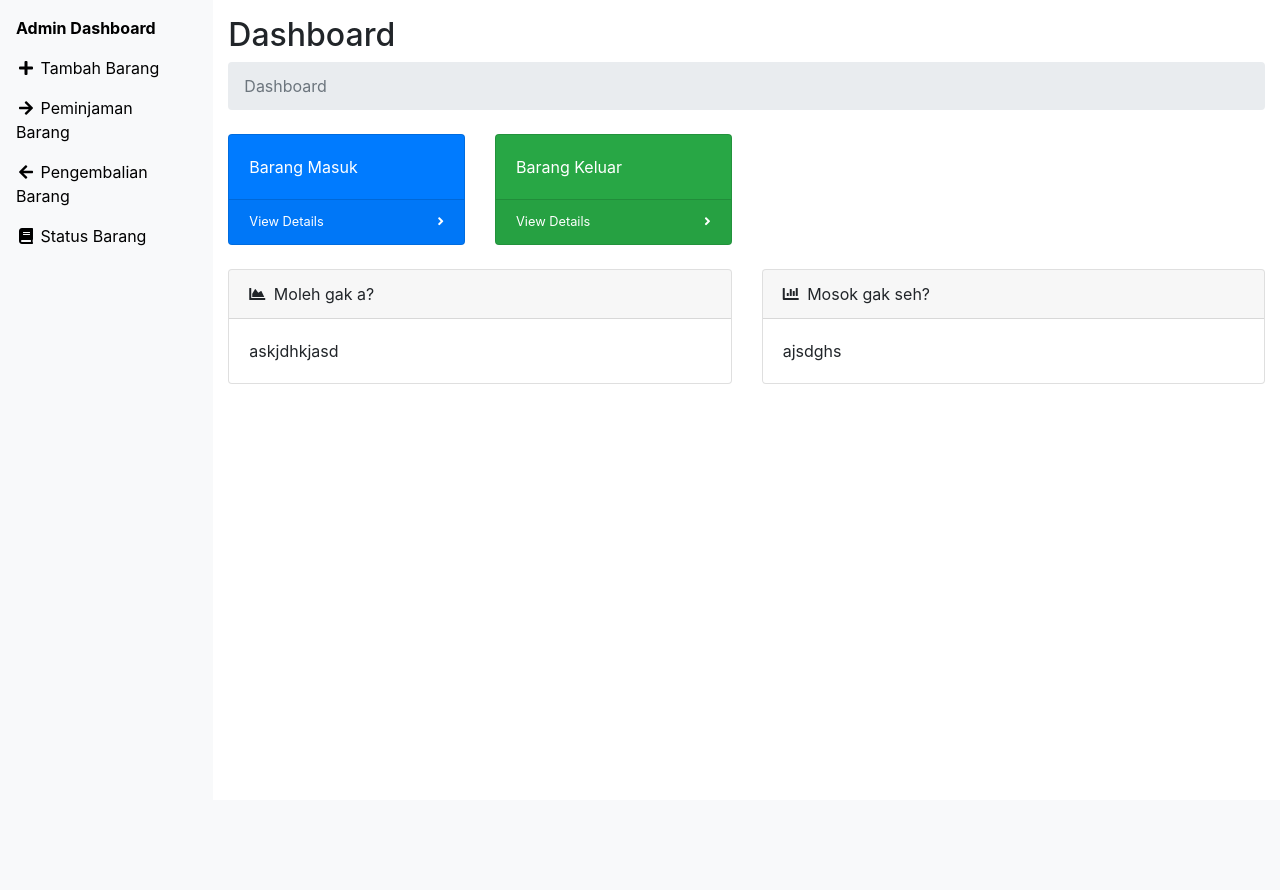
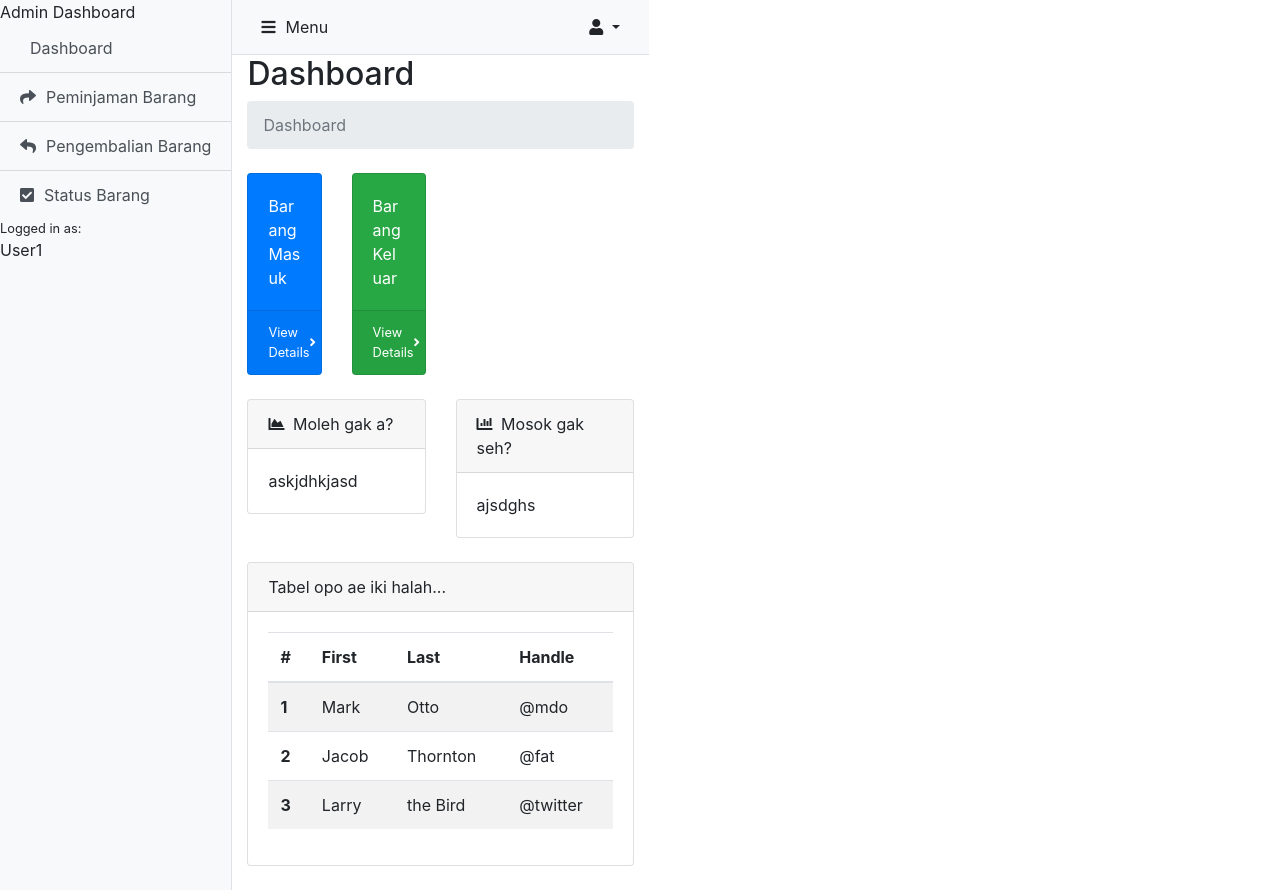
Before and after one commit to aldiwira/gudangku, a CodeIgniter app: page /database/index.php/main/Admin in a window 1280 px wide. Before the commit the page ends 384 px from the top, so only its background shows below. Run offline with CodeIgniter, Linux system fonts and the light colour scheme; some libraries are stand-ins or nearby versions.

Commit message:
Change layout admin

```diff
--- a/application/controllers/Main.php
+++ b/application/controllers/Main.php
@@ -14,9 +14,9 @@ class Main extends CI_Controller
 
     public function Admin()
     {
-        $data['title'] = "Login";
+        $data['title'] = "Admin Dashboard";
+        $this->load->view('template/main', $data);
         $data['content'] = $this->load->view('admin/dashboard');
-        $this->load->view('template/main', $data);
     }
 }
 
--- a/application/views/admin/dashboard.php
+++ b/application/views/admin/dashboard.php
@@ -6,56 +6,77 @@
     <meta name="viewport" content="width=device-width, initial-scale=1.0">
     <title>Admin Dashboard</title>
     <link rel="stylesheet" href="https://pro.fontawesome.com/releases/v5.10.0/css/all.css" integrity="sha384-AYmEC3Yw5cVb3ZcuHtOA93w35dYTsvhLPVnYs9eStHfGJvOvKxVfELGroGkvsg+p" crossorigin="anonymous" />
+    <link rel="stylesheet" href="<?= base_url() ?>assets/css/admin.css">
 </head>
 
-<style>
-    body,
-    html {
-        height: 100%;
-    }
+<body>
 
-    @media (min-width: 768px) {
-        aside {
-            height: 100%;
-        }
-    }
+    <div class="d-flex" id="wrapper">
 
-    .link {
-        color: black;
-    }
+        <!-- Sidebar -->
+        <div class="bg-light border-right" id="sidebar-wrapper">
+            <div class="sidebar-heading">Admin Dashboard </div>
+            <div class="list-group list-group-flush">
+                <a href="#" class="list-group-item list-group-item-action bg-light"><i class="fa fa-tachometer" style="margin-right: 10px;" aria-hidden="true"></i>Dashboard</a>
+                <a href="#" class="list-group-item list-group-item-action bg-light"><i class="fa fa-share" style="margin-right: 10px;" aria-hidden=" true"></i>Peminjaman Barang</a>
+                <a href="#" class="list-group-item list-group-item-action bg-light"><i class="fa fa-reply" style="margin-right: 10px;" aria-hidden=" true"></i>Pengembalian Barang</a>
+                <a href="#" class="list-group-item list-group-item-action bg-light"><i class="fa fa-check-square" style="margin-right: 10px;" aria-hidden="true"></i>Status Barang</a>
+            </div>
+            <div class="bg-light" id="box">
+                <div class="small">Logged in as:</div>
+                User1
+            </div>
+        </div>
+        <!-- /#sidebar-wrapper -->
 
-    .box {
-        border: 2px solid gray;
-    }
-</style>
+        <!-- Page Content -->
+        <div id="page-content-wrapper">
 
-<body>
-    <div class="container-fluid h-100">
-        <div class="row h-100">
-            <aside class="col-12 col-md-2 p-0 bg-light fixed-top">
-                <nav class="navbar navbar-expand navbar bg-light flex-md-column flex-row align-items-start py-2">
-                    <div class="collapse navbar-collapse align-items-start">
-                        <ul class="flex-md-column flex-row navbar-nav w-100 justify-content-between">
-                            <li class="nav-item">
-                                <a class="nav-link pl-0 text-nowrap link" href="#"><span class="font-weight-bold">Admin Dashboard</span></a>
-                            </li>
-                            <li class="nav-item">
-                                <a class="nav-link pl-0 link" href="#"><i class="fa fa-plus fa-fw"></i> <span class="d-none d-md-inline">Tambah Barang</span></a>
-                            </li>
-                            <li class="nav-item">
-                                <a class="nav-link pl-0 link" href="#"><i class="fa fa-arrow-right fa-fw"></i> <span class="d-none d-md-inline">Peminjaman Barang</span></a>
-                            </li>
-                            <li class="nav-item">
-                                <a class="nav-link pl-0 link" href="#"><i class="fa fa-arrow-left fa-fw"></i> <span class="d-none d-md-inline">Pengembalian Barang</span></a>
-                            </li>
-                            <li class="nav-item">
-                                <a class="nav-link pl-0 link" href="#"><i class="fa fa-book fa-fw"></i> <span class="d-none d-md-inline">Status Barang</span></a>
-                            </li>
-                        </ul>
+            <!-- Navbar -->
+            <nav class="navbar navbar-light bg-light border-bottom">
+                <button class="btn btn-white" id="menu-toggle"><i class="fa fa-bars" style="margin-right: 10px;"></i>Menu</button>
+                <div class="user">
+                    <div class="dropdown">
+                        <button class="btn dropdown-toggle" type="button" id="dropdownMenu2" data-toggle="dropdown" aria-haspopup="true" aria-expanded="false">
+                            <i class="fa fa-user" aria-hidden="true"></i>
+                        </button>
+                        <div class="dropdown-menu dropdown-menu-right" aria-labelledby="dropdownMenu2">
+                            <button type="button" class="dropdown-item" data-toggle="modal" data-target="#changePassword"> Change Password </button>
+                            <button class="dropdown-item" type="button">Logout</button>
+                        </div>
                     </div>
-                </nav>
-            </aside>
-            <main class="col offset-md-2 bg-faded py-3">
+                    <!-- Modal -->
+                    <div class="modal fade" id="changePassword" tabindex="-1" aria-labelledby="user" aria-hidden="true">
+                        <div class="modal-dialog">
+                            <div class="modal-content">
+                                <div class="modal-header">
+                                    <h5 class="modal-title" id="changePassword">Change Password</h5>
+                                    <button type="button" class="close" data-dismiss="modal" aria-label="Close">
+                                        <span aria-hidden="true">&times;</span>
+                                    </button>
+                                </div>
+                                <div class="modal-body">
+                                    <form>
+                                        <div class="form-group">
+                                            <label for="oldPassword">Password Lama</label>
+                                            <input type="password" class="form-control">
+                                        </div>
+                                        <div class="form-group">
+                                            <label for="newPass">Password Baru</label>
+                                            <input type="password" class="form-control" id="newPass">
+                                        </div>
+                                        <button type="submit" class="btn btn-primary float-right">Submit</button>
+                                    </form>
+                                </div>
+                            </div>
+                        </div>
+                    </div>
+                </div>
+            </nav>
+            <!-- End Navbar -->
+
+            <!-- Content -->
+            <div class="container-fluid">
                 <h2>Dashboard</h2>
                 <ol class="breadcrumb mb-4">
                     <li class="breadcrumb-item active">Dashboard</li>
@@ -81,8 +102,6 @@
                         </div>
                     </div>
                 </div>
-
-                <!-- Table barang masuk/keluar/booking -->
                 <div class="row">
                     <div class="col-xl-6">
                         <div class="card mb-4">
@@ -107,10 +126,59 @@
                         </div>
                     </div>
                 </div>
-            </main>
+
+                <div class="card mb-4">
+                    <div class="card-header">
+                        Tabel opo ae iki halah...
+                    </div>
+                    <div class="card-body">
+                        <table class="table table-striped">
+                            <thead>
+                                <tr>
+                                    <th scope="col">#</th>
+                                    <th scope="col">First</th>
+                                    <th scope="col">Last</th>
+                                    <th scope="col">Handle</th>
+                                </tr>
+                            </thead>
+                            <tbody>
+                                <tr>
+                                    <th scope="row">1</th>
+                                    <td>Mark</td>
+                                    <td>Otto</td>
+                                    <td>@mdo</td>
+                                </tr>
+                                <tr>
+                                    <th scope="row">2</th>
+                                    <td>Jacob</td>
+                                    <td>Thornton</td>
+                                    <td>@fat</td>
+                                </tr>
+                                <tr>
+                                    <th scope="row">3</th>
+                                    <td>Larry</td>
+                                    <td>the Bird</td>
+                                    <td>@twitter</td>
+                                </tr>
+                            </tbody>
+                        </table>
+                    </div>
+                </div>
+            </div>
+            <!-- End of Content -->
         </div>
+        <!-- /#page-content-wrapper -->
+
     </div>
+    <!-- /#wrapper -->
 
+    <!-- Menu Toggle Script -->
+    <script>
+        $("#menu-toggle").click(function(e) {
+            e.preventDefault();
+            $("#wrapper").toggleClass("toggled");
+        });
+    </script>
 </body>
 
 </html>
--- a/application/views/template/main.php
+++ b/application/views/template/main.php
@@ -1,12 +1,13 @@
 <!DOCTYPE html>
 <html lang="en">
+
 <head>
     <meta charset="UTF-8">
     <meta name="viewport" content="width=device-width, initial-scale=1, shrink-to-fit=no">
     <title><?= $title ?></title>
 
     <!-- Bootstrap css -->
-        <link rel="stylesheet" href="https://maxcdn.bootstrapcdn.com/bootstrap/4.0.0/css/bootstrap.min.css" integrity="sha384-Gn5384xqQ1aoWXA+058RXPxPg6fy4IWvTNh0E263XmFcJlSAwiGgFAW/dAiS6JXm" crossorigin="anonymous">
+    <link rel="stylesheet" href="https://cdn.jsdelivr.net/npm/bootstrap@4.5.3/dist/css/bootstrap.min.css" integrity="sha384-TX8t27EcRE3e/ihU7zmQxVncDAy5uIKz4rEkgIXeMed4M0jlfIDPvg6uqKI2xXr2" crossorigin="anonymous">
     <link rel="stylesheet" href="<?= base_url() ?>assets/bootstraps/css/bootstrap.min.css">
 
     <!-- custom css -->
@@ -14,6 +15,7 @@
 
 
 </head>
+
 <body>
 
     <!-- your content is loaded at here -->
@@ -22,10 +24,9 @@
     </div>
 
     <!-- Bootstrap js -->
-        <script src="https://code.jquery.com/jquery-3.2.1.slim.min.js" integrity="sha384-KJ3o2DKtIkvYIK3UENzmM7KCkRr/rE9/Qpg6aAZGJwFDMVNA/GpGFF93hXpG5KkN" crossorigin="anonymous"></script>
-        <script src="https://cdnjs.cloudflare.com/ajax/libs/popper.js/1.12.9/umd/popper.min.js" integrity="sha384-ApNbgh9B+Y1QKtv3Rn7W3mgPxhU9K/ScQsAP7hUibX39j7fakFPskvXusvfa0b4Q" crossorigin="anonymous"></script>
-        <script src="https://maxcdn.bootstrapcdn.com/bootstrap/4.0.0/js/bootstrap.min.js" integrity="sha384-JZR6Spejh4U02d8jOt6vLEHfe/JQGiRRSQQxSfFWpi1MquVdAyjUar5+76PVCmYl" crossorigin="anonymous"></script>
-        <script src="https://cdn.jsdelivr.net/npm/bootstrap@4.5.3/dist/js/bootstrap.bundle.min.js" integrity="sha384-ho+j7jyWK8fNQe+A12Hb8AhRq26LrZ/JpcUGGOn+Y7RsweNrtN/tE3MoK7ZeZDyx" crossorigin="anonymous"></script>
+    <!-- <script src="https://code.jquery.com/jquery-3.5.1.slim.min.js" integrity="sha384-DfXdz2htPH0lsSSs5nCTpuj/zy4C+OGpamoFVy38MVBnE+IbbVYUew+OrCXaRkfj" crossorigin="anonymous"></script>
+    <script src="https://cdn.jsdelivr.net/npm/popper.js@1.16.1/dist/umd/popper.min.js" integrity="sha384-9/reFTGAW83EW2RDu2S0VKaIzap3H66lZH81PoYlFhbGU+6BZp6G7niu735Sk7lN" crossorigin="anonymous"></script>
+    <script src="https://cdn.jsdelivr.net/npm/bootstrap@4.5.3/dist/js/bootstrap.min.js" integrity="sha384-w1Q4orYjBQndcko6MimVbzY0tgp4pWB4lZ7lr30WKz0vr/aWKhXdBNmNb5D92v7s" crossorigin="anonymous"></script> -->
 
     <!-- offline -->
     <script src="<?= base_url() ?>assets/bootstraps/js/jquery.slim.js"></script>
@@ -34,4 +35,5 @@
     <script src="<?= base_url() ?>assets/bootstraps/js/bootstrap.bundle.min.js"></script>
 
 </body>
+
 </html>
```
Lines whose indentation alone changed are shown as unchanged.
